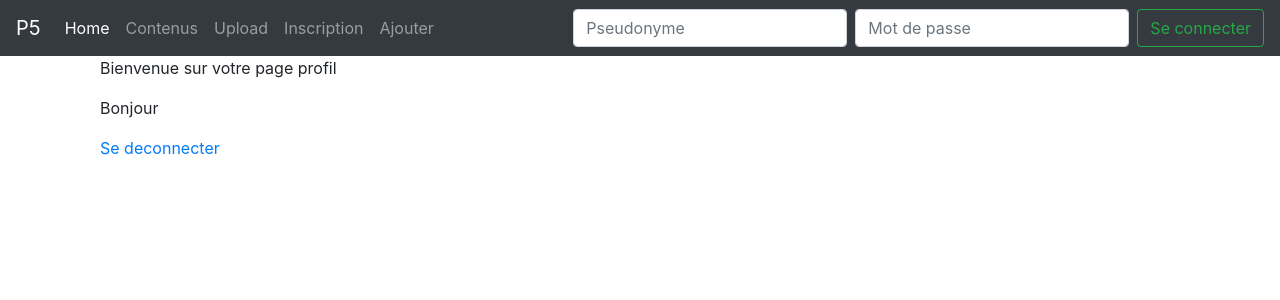
After one commit to Allestri/P5_Libre, a PHP site: template templates/pages/account.twig in a window 1280 px wide. The commit adds this page. Shown: the top 300 px of the page. Run offline with PHP 8.4, Linux system fonts and the light colour scheme; the template is opened without the code that fills it, so the values that code supplies are empty; some libraries are stand-ins or nearby versions.

Commit message:
log-in / log-out simple implementation

```diff
--- a/templates/content.twig
+++ b/templates/content.twig
@@ -4,7 +4,11 @@
 <div class="col-lg-12">
 	<h1>Contenus</h1>
 	{% for content in datas %}
+	{{ dump(content) }}
+		{#
 		<p>Titre : {{ content.name }}</p>
+		<p>Contenus : {{ content.content }}</p>
+		#}
 	{% endfor %}
 </div>
 {% endblock %}
--- a/templates/layout.twig
+++ b/templates/layout.twig
@@ -31,9 +31,9 @@
         				<a class="nav-link" href="{{ path_for('ajouter') }}">Ajouter</a>
         			</li>
         		</ul>
-        		<form class="form-inline my-2 my-lg-0">
-        			<input class="form-control mr-sm-2" type="text" placeholder="Pseudonyme" aria-label="Pseudonyme">
-        			<input class="form-control mr-sm-2" type="password" placeholder="Mot de passe" aria-label="Mot de passe">
+        		<form method="POST" action="login" class="form-inline my-2 my-lg-0">
+        			<input class="form-control mr-sm-2" type="text" name="uid" placeholder="Pseudonyme" aria-label="Pseudonyme">
+        			<input class="form-control mr-sm-2" type="password" name="pwd" placeholder="Mot de passe" aria-label="Mot de passe">
         			<button class="btn btn-outline-success my-2 my-sm-0" type="submit">Se connecter</button>
         		</form>
         	</div>
--- /dev/null
+++ b/templates/pages/account.twig
@@ -0,0 +1,9 @@
+{% extends "layout.twig" %}
+
+{% block content %}
+<div class="col-lg-12">
+	<p>Bienvenue sur votre page profil</p>
+    <p>Bonjour {{ member.name }}</p>
+    <a href="{{ path_for('deconnexion') }}">Se deconnecter</a>
+</div>
+{% endblock %}
```
Also changed, not shown: src/Classes/Controllers/MembersController.php (+37 -5 lines), src/Classes/Models/MembersModel.php (+8 -1 lines), src/routes.php (+9 -0 lines).
